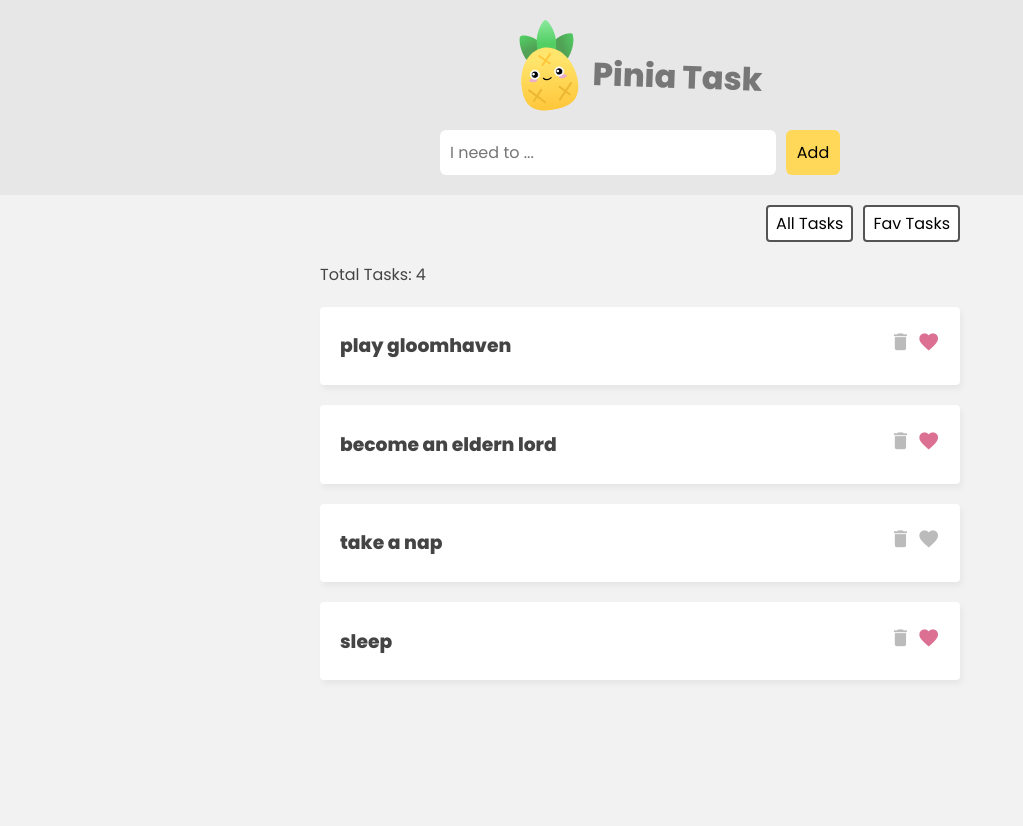
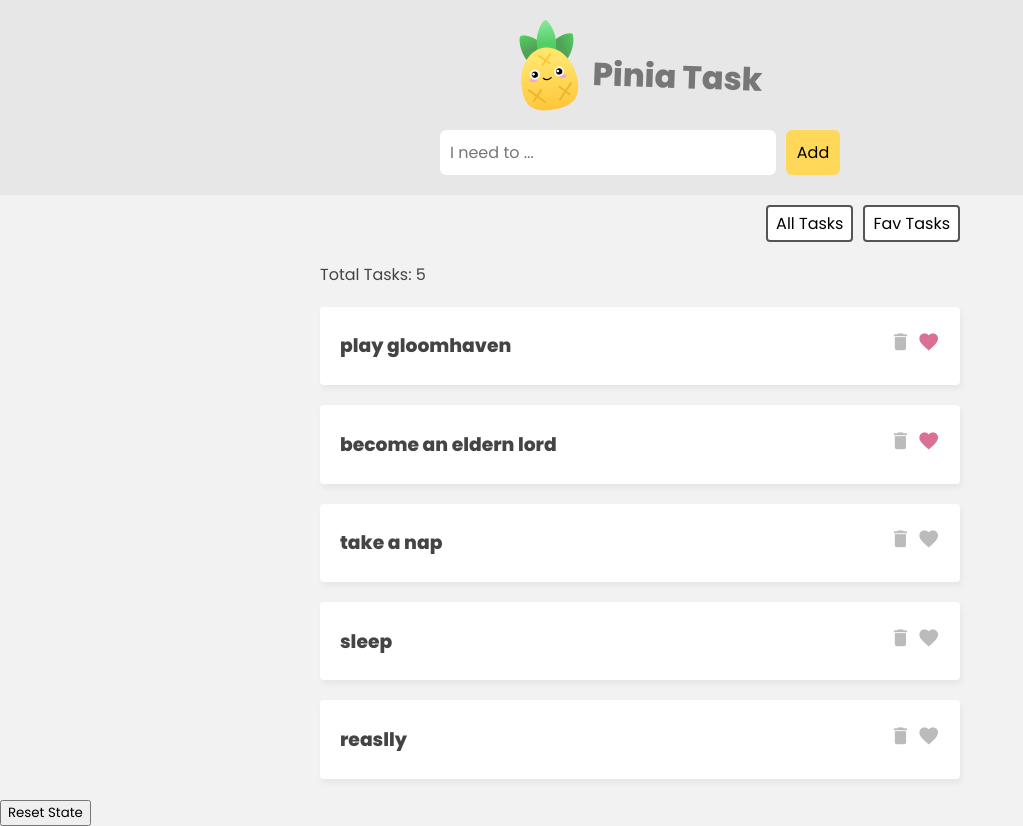
Before and after one commit to DarrelASandbox/playground-vue, a Vue app in the folder net-ninja/pinia-tasks/: page / in a window 1280 px wide. Shown: the whole page, without its empty margins (0-1023 px from the left). Before the commit the page ends 800 px from the top, so only its background shows below. Built offline with nearby package versions, Linux system fonts and the light colour scheme; data requests are answered from the project's data file.

Commit message:
`storeToRefs` & `taskStore.$reset`

```diff
--- a/net-ninja/pinia-tasks/data/db.json
+++ b/net-ninja/pinia-tasks/data/db.json
@@ -18,7 +18,12 @@
     {
       "id": "9002",
       "title": "sleep",
-      "isFav": true
+      "isFav": false
+    },
+    {
+      "id": "5441",
+      "title": "reaslly",
+      "isFav": false
     }
   ]
 }
--- a/net-ninja/pinia-tasks/src/App.vue
+++ b/net-ninja/pinia-tasks/src/App.vue
@@ -1,4 +1,5 @@
 <script setup>
+import { storeToRefs } from 'pinia';
 import { onMounted, ref } from 'vue';
 import TaskDetails from './components/TaskDetails.vue';
 import TaskForm from './components/TaskForm.vue';
@@ -6,8 +7,11 @@
 
 const taskStore = useTaskStore();
 const showTasks = ref('all');
+const { getTasks } = taskStore;
+const { tasks, isLoading, favTasks, favTaskCount, totalTaskCount } =
+  storeToRefs(taskStore);
 
-onMounted(async () => await taskStore.getTasks());
+onMounted(async () => await getTasks());
 </script>
 
 <template>
@@ -24,20 +28,22 @@
       <button @click="showTasks = 'fav'">Fav Tasks</button>
     </nav>
 
-    <div class="loading" v-if="taskStore.isLoading">Loading tasks...</div>
+    <div class="loading" v-if="isLoading">Loading tasks...</div>
 
     <div class="task-list" v-if="showTasks === 'all'">
-      <p>Total Tasks: {{ taskStore.totalTaskCount }}</p>
-      <div v-for="task in taskStore.tasks" :key="task.id">
+      <p>Total Tasks: {{ totalTaskCount }}</p>
+      <div v-for="task in tasks" :key="task.id">
         <TaskDetails :task="task" />
       </div>
     </div>
 
     <div class="task-list" v-if="showTasks === 'fav'">
-      <p>Fav Tasks: {{ taskStore.favTaskCount }}</p>
-      <div v-for="task in taskStore.favTasks" :key="task.id">
+      <p>Fav Tasks: {{ favTaskCount }}</p>
+      <div v-for="task in favTasks" :key="task.id">
         <TaskDetails :task="task" />
       </div>
     </div>
+
+    <button @click="taskStore.$reset">Reset State</button>
   </main>
 </template>
```
